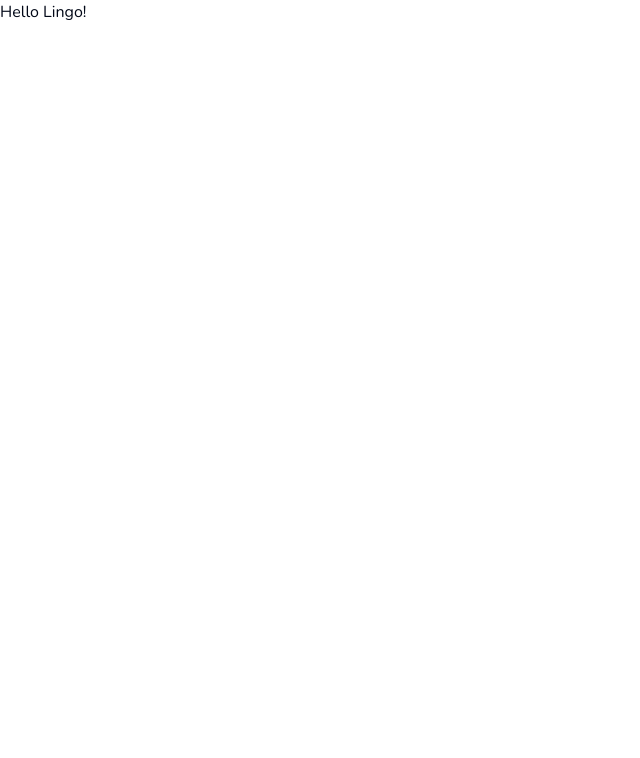
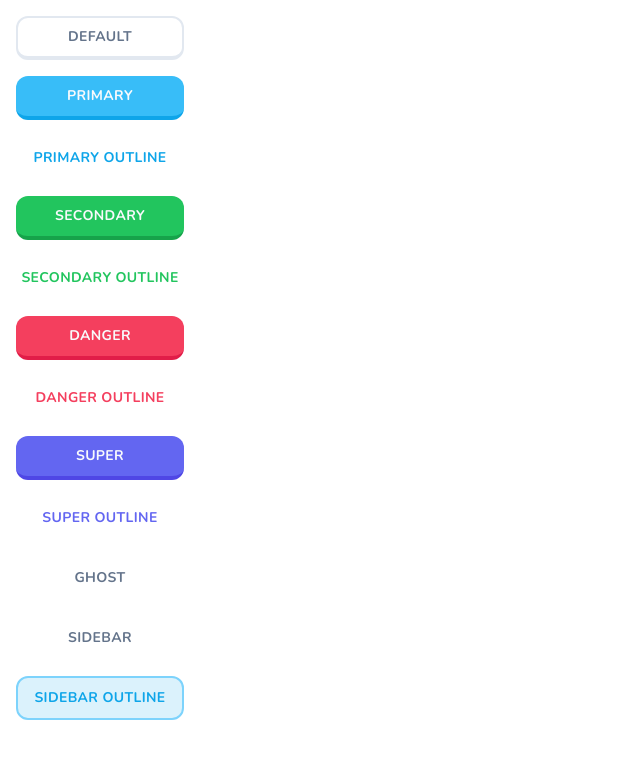
Before and after one commit to kyle-233/next-lingo-ts, a Next.js app: page / in a window 1280 px wide. Shown: the top 758 px of the page, without its empty margins (0-640 px from the left). Built offline with nearby package versions, Linux system fonts and the light colour scheme.

Commit message:
feat: add style for button component

```diff
--- a/app/page.tsx
+++ b/app/page.tsx
@@ -1,7 +1,20 @@
+import { Button } from '@/components/ui/button'
+
 export default function Home() {
   return (
-    <div>
-      <p>Hello Lingo!</p>
+    <div className="p-4 space-y-4 flex flex-col max-w-[200px]">
+      <Button>default</Button>
+      <Button variant="primary">primary</Button>
+      <Button variant="primaryOutline">primary outline</Button>
+      <Button variant="secondary">secondary</Button>
+      <Button variant="secondaryOutline">secondary outline</Button>
+      <Button variant="danger">danger</Button>
+      <Button variant="dangerOutline">danger outline</Button>
+      <Button variant="super">super</Button>
+      <Button variant="superOutline">super outline</Button>
+      <Button variant="ghost">ghost</Button>
+      <Button variant="sidebar">sidebar</Button>
+      <Button variant="sidebarOutline">sidebar outline</Button>
     </div>
   )
 }
--- a/components/ui/button.tsx
+++ b/components/ui/button.tsx
@@ -1,36 +1,48 @@
-import * as React from "react"
-import { Slot } from "@radix-ui/react-slot"
-import { cva, type VariantProps } from "class-variance-authority"
+import * as React from 'react'
+import { Slot } from '@radix-ui/react-slot'
+import { cva, type VariantProps } from 'class-variance-authority'
 
-import { cn } from "@/lib/utils"
+import { cn } from '@/lib/utils'
 
 const buttonVariants = cva(
-  "inline-flex items-center justify-center whitespace-nowrap rounded-md text-sm font-medium ring-offset-background transition-colors focus-visible:outline-none focus-visible:ring-2 focus-visible:ring-ring focus-visible:ring-offset-2 disabled:pointer-events-none disabled:opacity-50",
+  'inline-flex items-center justify-center whitespace-nowrap rounded-xl text-sm font-bold ring-offset-background transition-colors focus-visible:outline-none focus-visible:ring-2 focus-visible:ring-ring focus-visible:ring-offset-2 disabled:pointer-events-none disabled:opacity-50 uppercase tracking-wide',
   {
     variants: {
       variant: {
-        default: "bg-primary text-primary-foreground hover:bg-primary/90",
-        destructive:
-          "bg-destructive text-destructive-foreground hover:bg-destructive/90",
-        outline:
-          "border border-input bg-background hover:bg-accent hover:text-accent-foreground",
+        default:
+          'bg-white border-slate-200 border-2 border-b-4 active:border-b-2 hover:border-b-2 hover:bg-slate-100 text-slate-500',
+        primary:
+          'bg-sky-400 text-primary-foreground hover:bg-sky-400/90 border-sky-500 border-b-4 active:border-b-0',
+        primaryOutline: 'bg-white text-sky-500 hover:bg-slate-100',
         secondary:
-          "bg-secondary text-secondary-foreground hover:bg-secondary/80",
-        ghost: "hover:bg-accent hover:text-accent-foreground",
-        link: "text-primary underline-offset-4 hover:underline",
+          'bg-green-500 text-primary-foreground hover:bg-green-500/90 border-green-600 border-b-4 active:border-b-0',
+        secondaryOutline: 'bg-white text-green-500 hover:bg-slate-100',
+        danger:
+          'bg-rose-500 text-primary-foreground hover:bg-rose-500/90 border-rose-600 border-b-4 active:border-b-0',
+        dangerOutline: 'bg-white text-rose-500 hover:bg-slate-100',
+        super:
+          'bg-indigo-500 text-primary-foreground hover:bg-indigo-500/90 border-indigo-600 border-b-4 active:border-b-0',
+        superOutline: 'bg-white text-indigo-500 hover:bg-slate-100',
+        ghost:
+          'bg-transparent text-slate-500 border-transparent border-0 hover:bg-slate-100',
+        sidebar:
+          'bg-transparent text-slate-500 border-2 border-transparent hover:bg-slate-100 transition-none',
+        sidebarOutline:
+          'bg-sky-500/15 text-sky-500 border-sky-300 border-2 hover:bg-sky-500/20 transition-none',
       },
       size: {
-        default: "h-10 px-4 py-2",
-        sm: "h-9 rounded-md px-3",
-        lg: "h-11 rounded-md px-8",
-        icon: "h-10 w-10",
+        default: 'h-11 px-4 py-2',
+        sm: 'h-9 px-3',
+        lg: 'h-12 px-8',
+        icon: 'h-10 w-10',
+        rounded: 'rounded-full',
       },
     },
     defaultVariants: {
-      variant: "default",
-      size: "default",
+      variant: 'default',
+      size: 'default',
     },
-  }
+  },
 )
 
 export interface ButtonProps
@@ -41,7 +53,7 @@
 
 const Button = React.forwardRef<HTMLButtonElement, ButtonProps>(
   ({ className, variant, size, asChild = false, ...props }, ref) => {
-    const Comp = asChild ? Slot : "button"
+    const Comp = asChild ? Slot : 'button'
     return (
       <Comp
         className={cn(buttonVariants({ variant, size, className }))}
@@ -49,8 +61,8 @@
         {...props}
       />
     )
-  }
+  },
 )
-Button.displayName = "Button"
+Button.displayName = 'Button'
 
 export { Button, buttonVariants }
```
